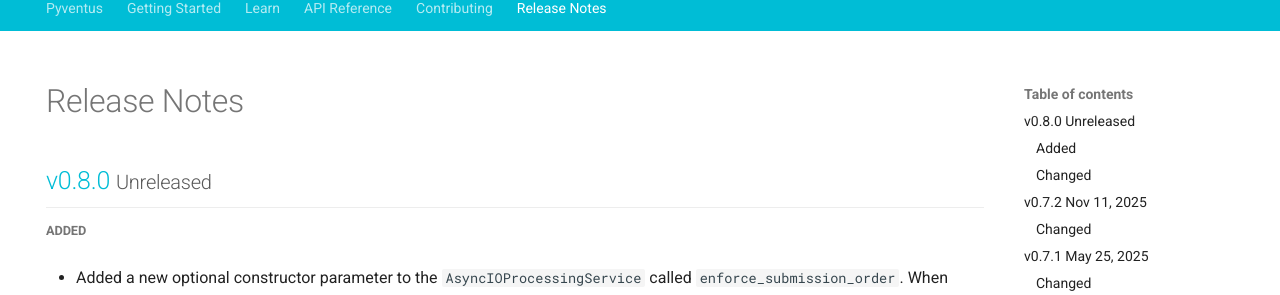
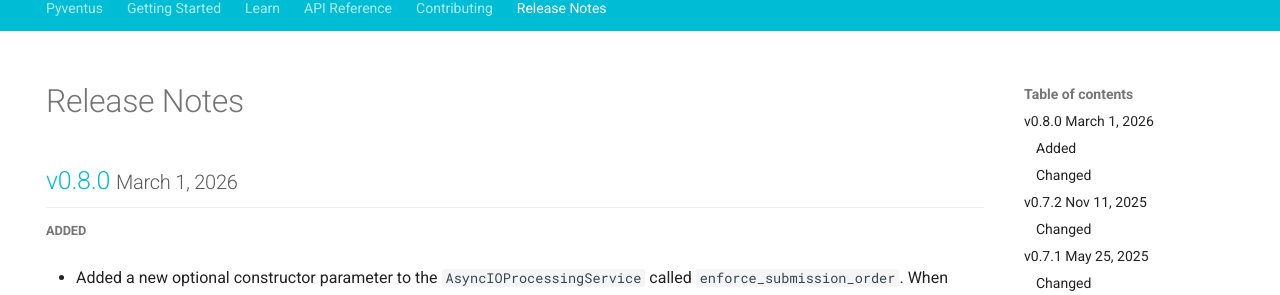
Before and after one commit to mdapena/pyventus, an MkDocs documentation site: the page built from docs/release-notes.md, in a window 1280 px wide and 900 px high. Shown: the part 129-424 px from the top of the window. Built offline with MkDocs 1.6.1 and Material for MkDocs 9.7.7, drawn with Linux system fonts in a browser that asks for light colours; comment, search, counter and statistics services are not loaded; the version menu is left out.

Commit message:
Release version `0.8.0` (#51)

```diff
--- a/docs/release-notes.md
+++ b/docs/release-notes.md
@@ -12,7 +12,7 @@ hide:
 
 [//]: # "--------------------------------------------------------------------------------------------------------------"
 
-## [v0.8.0](https://github.com/mdapena/pyventus/releases/tag/0.8.0) <small>Unreleased</small> { id="0.8.0" }
+## [v0.8.0](https://github.com/mdapena/pyventus/releases/tag/0.8.0) <small>March 1, 2026</small> { id="0.8.0" }
 
 <hr class="divider">
 
--- a/src/pyventus/__init__.py
+++ b/src/pyventus/__init__.py
@@ -1,6 +1,6 @@
 """A Python library for event-driven and reactive programming."""
 
-__version__ = "0.7.2"
+__version__ = "0.8.0"
 
 from .core.exceptions import PyventusException, PyventusImportException
 
```
